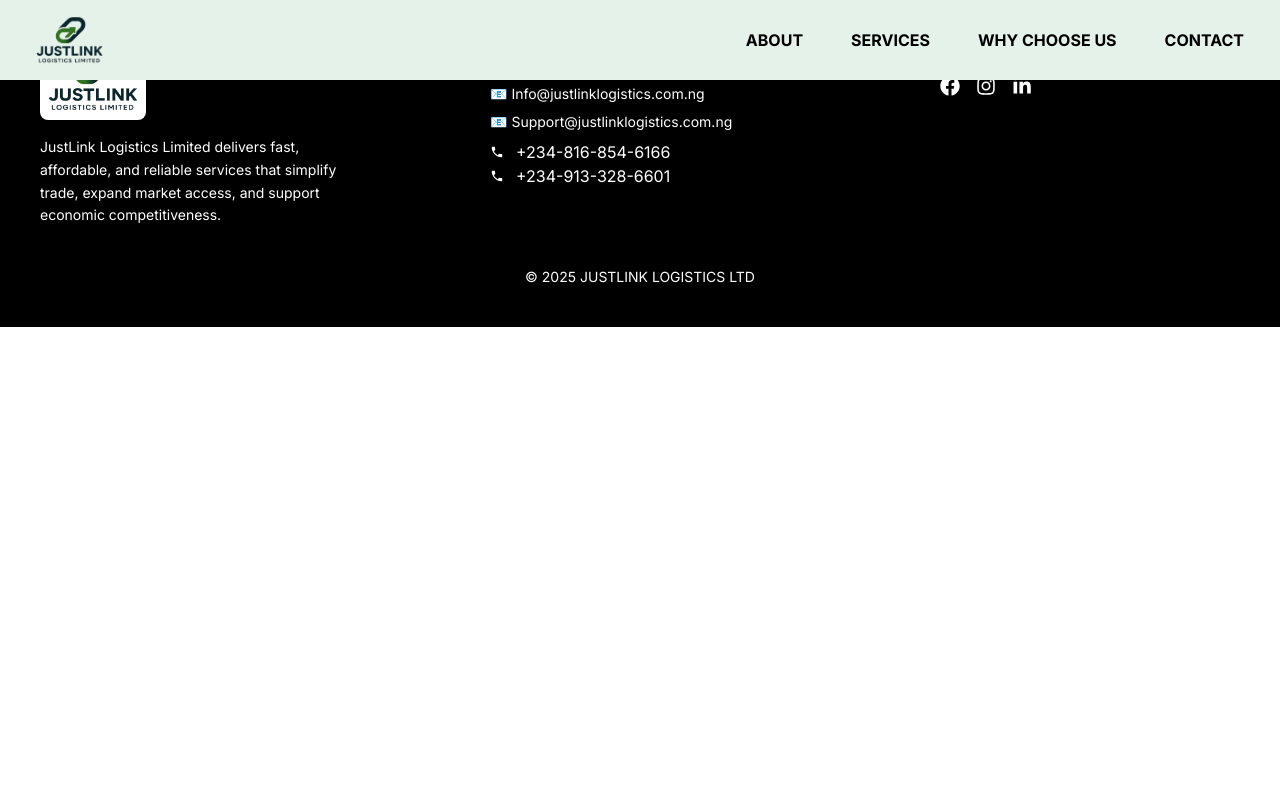
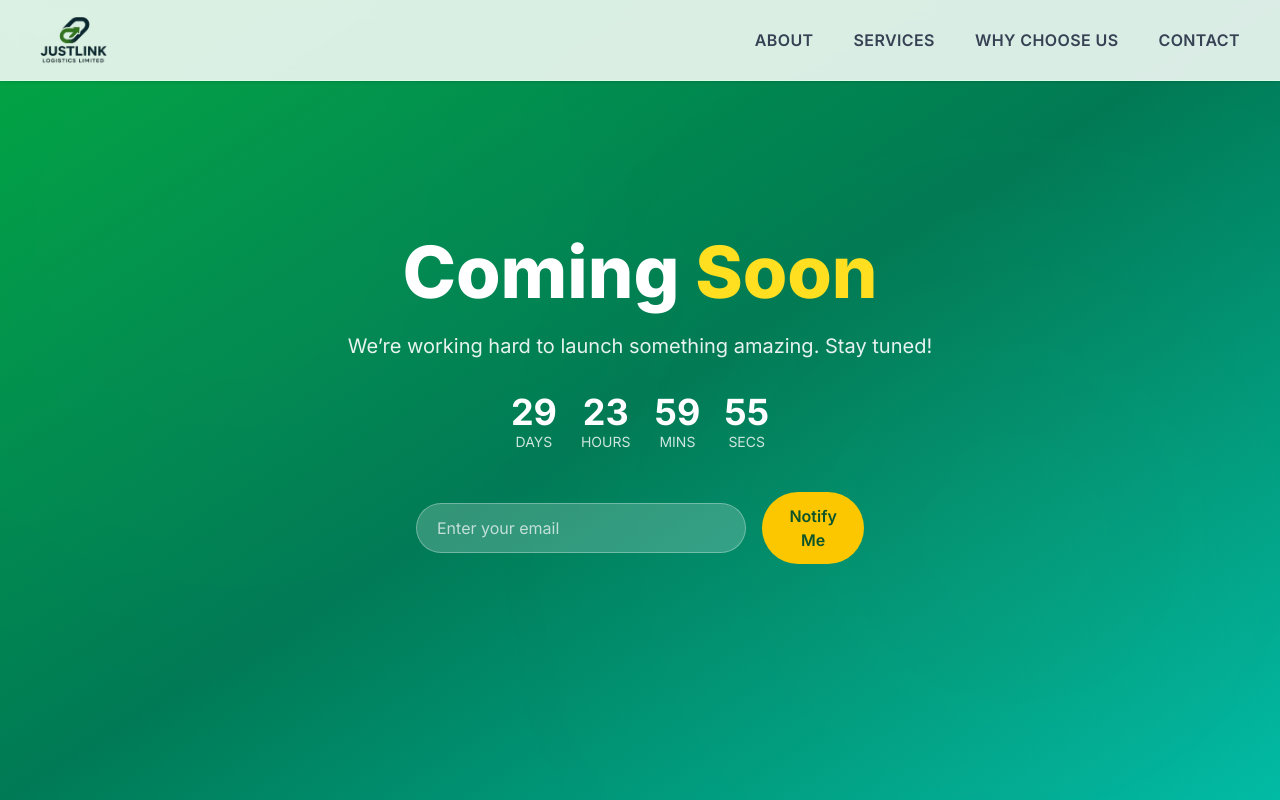
Before and after one commit to fortunejr/justlink, a React (Vite) app: page /coming-soon in a window 1280 px wide. Shown: the top 800 px of the page. Built offline with nearby package versions, Linux system fonts and the light colour scheme; a web font is replaced by a local one.

Commit message:
update: new UI

```diff
--- a/src/App.jsx
+++ b/src/App.jsx
@@ -8,6 +8,7 @@ import Services from './Pages/Services/Services'
 import WhyChooseUs from './Pages/WhyChooseUs/WhyChooseUs'
 import Contact from './Pages/Contact/Contact'
 import Footer from './Components/Footer/Footer'
+import ComingSoon from './Pages/ComingSoon'
 
 function App() {
 
@@ -21,6 +22,7 @@ function App() {
         <Route path = "/services"  element = {<Services />}/>
         <Route path = "/why-choose-us"  element = {<WhyChooseUs />}/>
         <Route path = "/contact"  element = {<Contact />}/>
+        <Route path = "/coming-soon"  element = {<ComingSoon />}/>
         </Routes>
       <Footer />
     </>
--- a/src/Components/Nav/Nav.jsx
+++ b/src/Components/Nav/Nav.jsx
@@ -4,13 +4,13 @@ import { IoIosMenu } from "react-icons/io";
 import { IoClose } from "react-icons/io5";
 import { logo } from "../../imports";
 import { motion, AnimatePresence } from "framer-motion";
-import './Nav.css'
+import "./Nav.css";
 
 const Nav = () => {
   const menuItems = [
     { name: "About", link: "/about" },
     { name: "Services", link: "/services" },
-    { name: "Why choose Us", link: "/why-choose-us" },
+    { name: "Why Choose Us", link: "/why-choose-us" },
     { name: "Contact", link: "/contact" },
   ];
 
@@ -32,41 +32,37 @@ const Nav = () => {
         setOpen(false);
       }
     };
-    if (open) {
-      document.addEventListener("mousedown", handleClickOutside);
-    }
-    return () => {
-      document.removeEventListener("mousedown", handleClickOutside);
-    };
+    if (open) document.addEventListener("mousedown", handleClickOutside);
+    return () => document.removeEventListener("mousedown", handleClickOutside);
   }, [open]);
 
   const dropdownVariants = {
-    hidden: { opacity: 0, y: -20 },
-    visible: { opacity: 1, y: 0, transition: { duration: 0.4 } },
-    exit: { opacity: 0, y: -20, transition: { duration: 0.3 } },
+    hidden: { opacity: 0, y: -10 },
+    visible: { opacity: 1, y: 0, transition: { duration: 0.35, ease: "easeOut" } },
+    exit: { opacity: 0, y: -10, transition: { duration: 0.25, ease: "easeIn" } },
   };
 
   return (
-    <nav className="fixed top-0 left-0 w-full z-50">
-      {/* Background layering just like Herosection */}
-      <div className="absolute inset-0 bg-white"></div>
-      <div className="absolute inset-0 bg-green-700/10"></div>
+    <nav className="fixed top-0 left-0 w-full z-50 backdrop-blur-sm shadow-sm border-b border-green-100">
+      {/* Background Layers */}
+      <div className="absolute inset-0 bg-white/90"></div>
+      <div className="absolute inset-0 bg-green-700/5"></div>
 
-      {/* inner container */}
-      <div className="relative container mx-auto px-9 py-4 flex items-center justify-between">
+      {/* Inner Container */}
+      <div className="relative container mx-auto px-7 lg:px-10 py-4 flex items-center justify-between">
         {/* Logo */}
-        <Link to="/">
-          <img className="lg:h-12 h-14" src={logo} alt="logo" />
+        <Link to="/" className="flex items-center gap-2">
+          <img className="h-10 lg:h-12 object-contain" src={logo} alt="logo" />
         </Link>
 
         {/* Desktop Menu */}
-        <div className="hidden lg:flex gap-12 cursor-pointer">
+        <div className="hidden lg:flex items-center gap-10">
           {menuItems.map((menu) =>
             menu.link.includes("#") ? (
               <a
                 key={menu.name}
                 href={menu.link}
-                className="hover:text-yellow-300 transition uppercase font-bold"
+                className="text-gray-700 font-semibold uppercase tracking-wide hover:text-green-700 transition-colors duration-300"
               >
                 {menu.name}
               </a>
@@ -74,7 +70,9 @@ const Nav = () => {
               <Link
                 key={menu.name}
                 to={menu.link}
-                className="hover:text-yellow-600 transition uppercase font-bold"
+                className={`text-gray-700 font-semibold uppercase tracking-wide hover:text-green-700 transition-colors duration-300 ${
+                  location.pathname === menu.link ? "text-green-700 border-b-2 border-green-700 pb-1" : ""
+                }`}
               >
                 {menu.name}
               </Link>
@@ -85,9 +83,9 @@ const Nav = () => {
         {/* Mobile Menu Icon */}
         <div className="lg:hidden" onClick={toggle}>
           {open ? (
-            <IoClose size={36} className="cursor-pointer" />
+            <IoClose size={34} className="cursor-pointer text-green-700 transition-transform duration-200" />
           ) : (
-            <IoIosMenu size={36} className="cursor-pointer" />
+            <IoIosMenu size={34} className="cursor-pointer text-green-700 transition-transform duration-200" />
           )}
         </div>
       </div>
@@ -101,14 +99,14 @@ const Nav = () => {
             animate="visible"
             exit="exit"
             variants={dropdownVariants}
-            className="relative lg:hidden  bg-green-100 flex flex-col gap-5 py-5 px-9"
+            className="relative lg:hidden bg-green-50 flex flex-col gap-5 py-5 px-8 border-t border-green-200 shadow-md"
           >
             {menuItems.map((menu) =>
               menu.link.includes("#") ? (
                 <a
                   key={menu.name}
                   href={menu.link}
-                  className="hover:text-yellow-300 transition uppercase"
+                  className="text-gray-800 uppercase font-semibold hover:text-green-700 transition-colors duration-300"
                 >
                   {menu.name}
                 </a>
@@ -116,7 +114,9 @@ const Nav = () => {
                 <Link
                   key={menu.name}
                   to={menu.link}
-                  className="hover:text-yellow-700 transition uppercase"
+                  className={`text-gray-800 uppercase font-semibold hover:text-green-700 transition-colors duration-300 ${
+                    location.pathname === menu.link ? "text-green-700" : ""
+                  }`}
                 >
                   {menu.name}
                 </Link>
--- /dev/null
+++ b/src/Pages/ComingSoon.jsx
@@ -0,0 +1,100 @@
+import React, { useEffect, useState } from "react";
+import { motion } from "framer-motion";
+
+const ComingSoon = () => {
+  const [timeLeft, setTimeLeft] = useState({ days: 0, hours: 0, mins: 0, secs: 0 });
+
+  useEffect(() => {
+    // Example: set launch date 30 days from now
+    const launchDate = new Date();
+    launchDate.setDate(launchDate.getDate() + 30);
+
+    const interval = setInterval(() => {
+      const now = new Date().getTime();
+      const distance = launchDate.getTime() - now;
+
+      if (distance <= 0) {
+        clearInterval(interval);
+        setTimeLeft({ days: 0, hours: 0, mins: 0, secs: 0 });
+      } else {
+        setTimeLeft({
+          days: Math.floor(distance / (1000 * 60 * 60 * 24)),
+          hours: Math.floor((distance / (1000 * 60 * 60)) % 24),
+          mins: Math.floor((distance / (1000 * 60)) % 60),
+          secs: Math.floor((distance / 1000) % 60),
+        });
+      }
+    }, 1000);
+
+    return () => clearInterval(interval);
+  }, []);
+
+  return (
+    <section className="relative flex flex-col items-center justify-center min-h-screen overflow-hidden text-center text-white">
+      {/* Background gradient */}
+      <div className="absolute inset-0 bg-gradient-to-br from-green-600 via-emerald-700 to-teal-500"></div>
+
+      {/* Animated overlay orbs */}
+      <motion.div
+        initial={{ opacity: 0 }}
+        animate={{ opacity: [0.2, 0.4, 0.2], scale: [1, 1.3, 1] }}
+        transition={{ duration: 10, repeat: Infinity }}
+        className="absolute w-96 h-96 bg-white/10 blur-[150px] rounded-full top-10 left-10"
+      ></motion.div>
+
+      <motion.div
+        initial={{ opacity: 0 }}
+        animate={{ opacity: [0.3, 0.5, 0.3], scale: [1.2, 1, 1.2] }}
+        transition={{ duration: 12, repeat: Infinity }}
+        className="absolute w-[450px] h-[450px] bg-yellow-400/10 blur-[200px] rounded-full bottom-10 right-10"
+      ></motion.div>
+
+      {/* Content */}
+      <motion.div
+        className="relative z-10 px-6"
+        initial={{ opacity: 0, y: 30 }}
+        animate={{ opacity: 1, y: 0 }}
+        transition={{ duration: 1 }}
+      >
+        <h1 className="text-5xl md:text-7xl font-extrabold mb-6">
+          Coming <span className="text-yellow-300">Soon</span>
+        </h1>
+        <p className="text-lg md:text-xl text-white/90 mb-8 max-w-2xl mx-auto">
+          We’re working hard to launch something amazing. Stay tuned!
+        </p>
+
+        {/* Countdown Timer */}
+        <div className="flex justify-center gap-6 mb-10">
+          {Object.entries(timeLeft).map(([label, value]) => (
+            <div key={label} className="flex flex-col items-center">
+              <span className="text-4xl font-bold">{value.toString().padStart(2, "0")}</span>
+              <span className="text-sm uppercase text-white/80">{label}</span>
+            </div>
+          ))}
+        </div>
+
+        {/* Email Notify Form */}
+        <form
+          onSubmit={(e) => e.preventDefault()}
+          className="flex flex-col sm:flex-row items-center justify-center gap-4 max-w-md mx-auto"
+        >
+          <input
+            type="email"
+            placeholder="Enter your email"
+            required
+            className="w-full px-5 py-3 rounded-full bg-white/20 border border-white/30 placeholder-white/70 text-white focus:outline-none focus:ring-2 focus:ring-yellow-300"
+          />
+          <button
+            type="submit"
+            className="bg-yellow-400 text-green-900 font-semibold px-6 py-3 rounded-full hover:bg-yellow-300 transition"
+          >
+            Notify Me
+          </button>
+        </form>
+      </motion.div>
+
+    </section>
+  );
+};
+
+export default ComingSoon;
```
Also changed, not shown: src/Components/Herosection/Herosection.jsx (+61 -22 lines).
